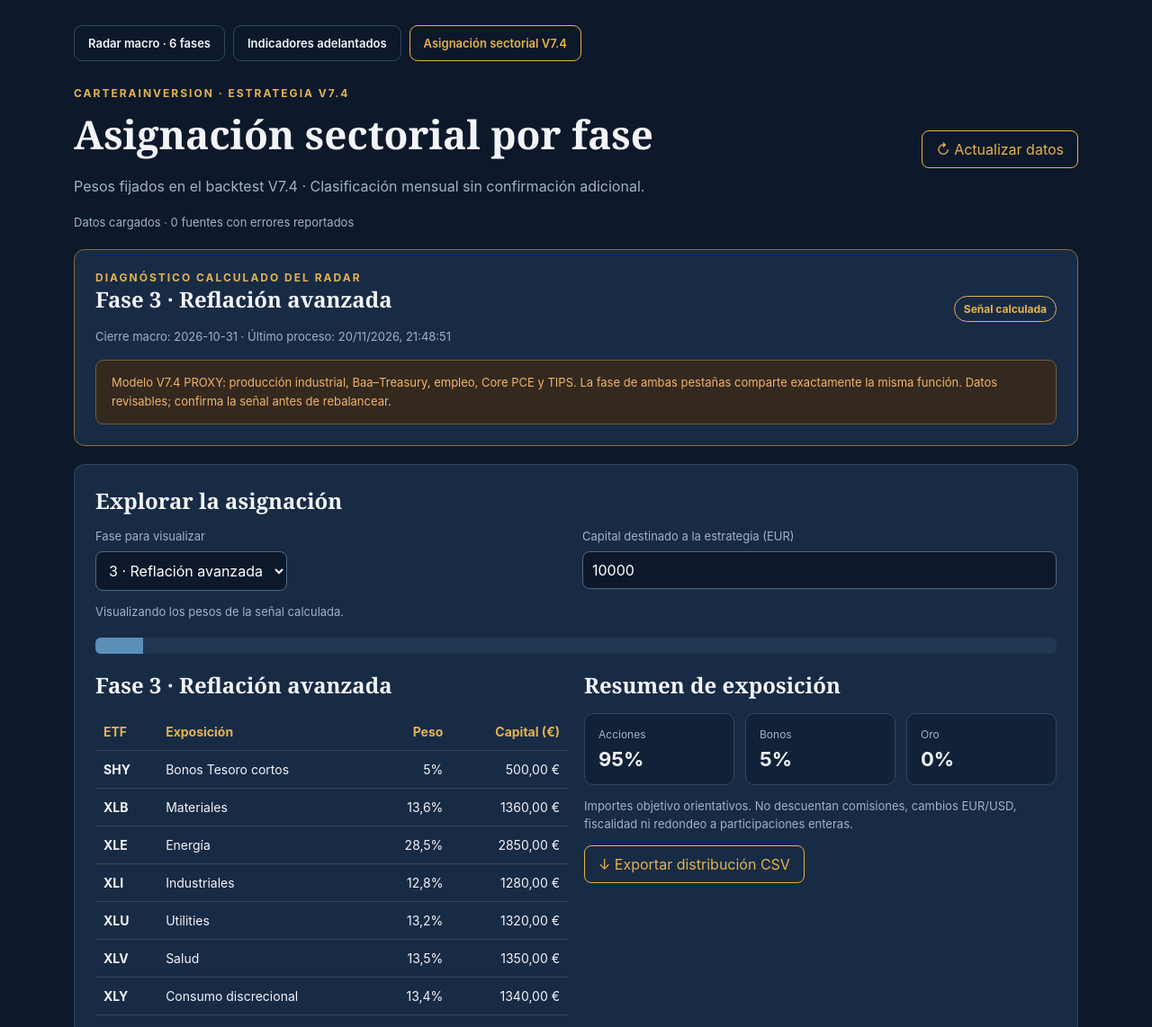
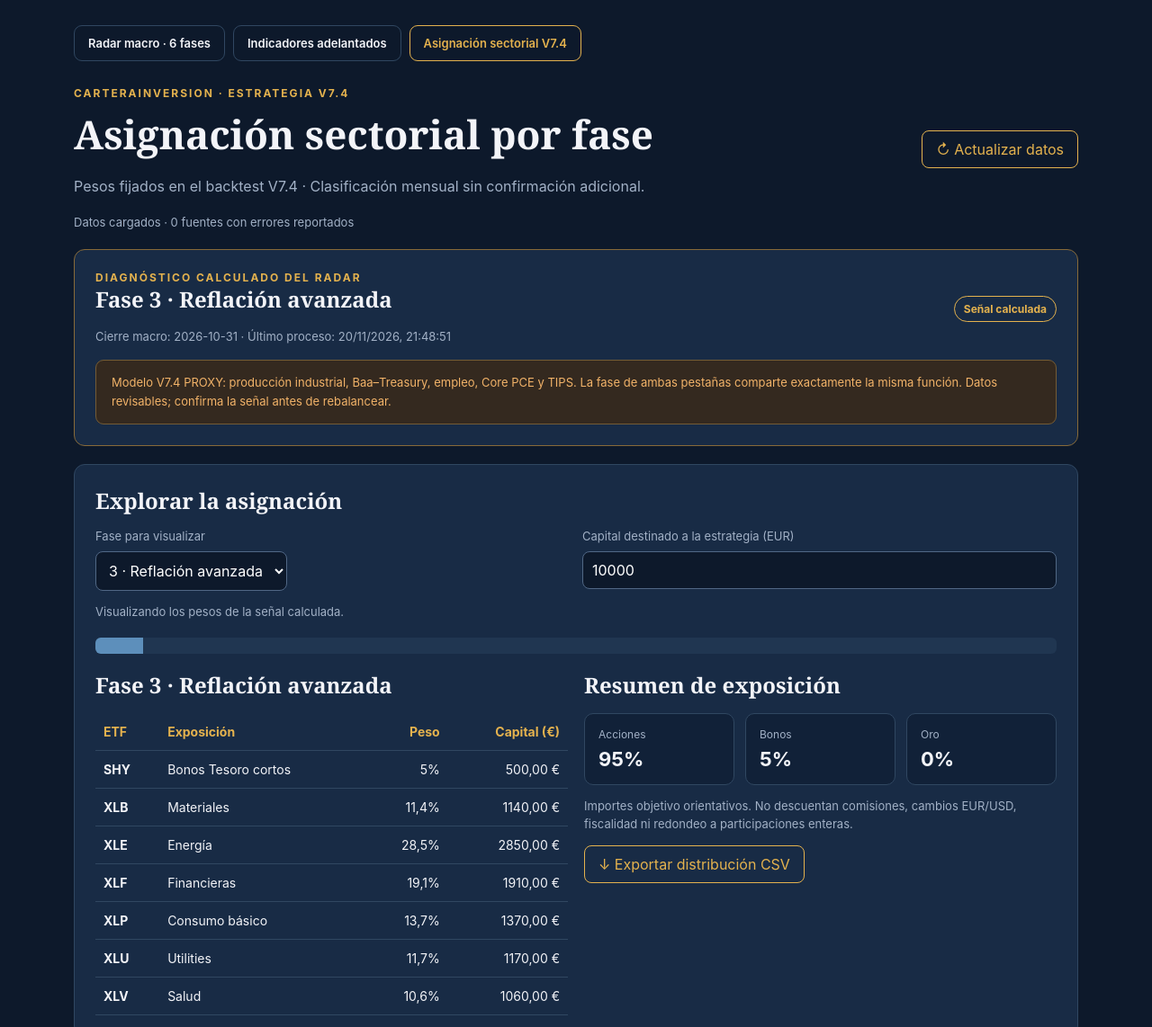
Before and after one commit to CarteraInversion/ciclo-macro, a plain HTML site: page asignacion-v74.html in a window 1280 px wide. Shown: the top 1142 px of the page at 90% size. Drawn offline with Linux system fonts and the light colour scheme.

Commit message:
Ajustar pesos V7.4 a F0 V6.2 y F1–F5 V7

```diff
--- a/asignacion-v74.html
+++ b/asignacion-v74.html
@@ -86,7 +86,7 @@
 <script>
 'use strict';
 const PHASES=['Recuperación','Expansión','Reflación avanzada','Goldilocks','Desaceleración','Recesión'];
-const RAW_WEIGHTS=[{"SPY":25,"IWO":20,"IWN":15,"XLI":15,"XLF":10,"QQQ":5,"GLD":10},{"SPY":12.5,"QQQ":19.1,"SHY":5,"XLF":15.9,"XLI":18.2,"XLK":15.8,"XLY":13.4},{"SHY":5,"XLB":13.6,"XLE":28.5,"XLI":12.8,"XLU":13.2,"XLV":13.5,"XLY":13.4},{"SPY":11.6,"QQQ":17.1,"TLT":15.8,"SHY":5,"XLK":21.3,"XLU":14.5,"XLV":14.7},{"QQQ":17.8,"GLD":12,"SHY":14.5,"XLK":18.1,"XLP":12.2,"XLC":25.5},{"QQQ":18.4,"GLD":14.5,"SHY":5,"XLB":16.4,"XLI":12.1,"XLK":18,"XLY":15.7}];
+const RAW_WEIGHTS=[{"SPY":25,"IWO":20,"IWN":15,"XLI":15,"XLF":10,"QQQ":5,"GLD":10},{"SHY":5,"XLB":13.6,"XLE":28.5,"XLI":12.8,"XLU":13.2,"XLV":13.5,"XLY":13.4},{"SHY":5,"XLB":11.4,"XLE":28.5,"XLF":19.1,"XLP":13.7,"XLU":11.7,"XLV":10.6},{"SPY":11.6,"QQQ":17.1,"TLT":15.8,"SHY":5,"XLK":21.3,"XLU":14.5,"XLV":14.7},{"QQQ":17.8,"GLD":12,"SHY":14.5,"XLK":18.1,"XLP":12.2,"XLC":25.5},{"QQQ":18.4,"GLD":14.5,"SHY":5,"XLB":16.4,"XLI":12.1,"XLK":18,"XLY":15.7}];
 const WEIGHTS=RAW_WEIGHTS.map(w=>{const sum=Object.values(w).reduce((a,b)=>a+b,0);return Object.fromEntries(Object.entries(w).map(([k,v])=>[k,100*v/sum]));});
 if(WEIGHTS.length!==6||WEIGHTS.some(w=>Math.abs(Object.values(w).reduce((a,b)=>a+b,0)-100)>1e-8))throw Error('Pesos V7.4 inválidos');
 const INFO={SPY:'S&P 500',QQQ:'Nasdaq 100',IWO:'Small Caps Growth',IWN:'Small Caps Value',XLI:'Industriales',XLF:'Financieras',XLE:'Energía',XLB:'Materiales',XLK:'Tecnología',XLV:'Salud',XLP:'Consumo básico',XLC:'Servicios de comunicación',XLY:'Consumo discrecional',XLU:'Utilities',TLT:'Bonos Tesoro largos',IEF:'Bonos Tesoro intermedios',SHY:'Bonos Tesoro cortos',GLD:'Oro'};
```
